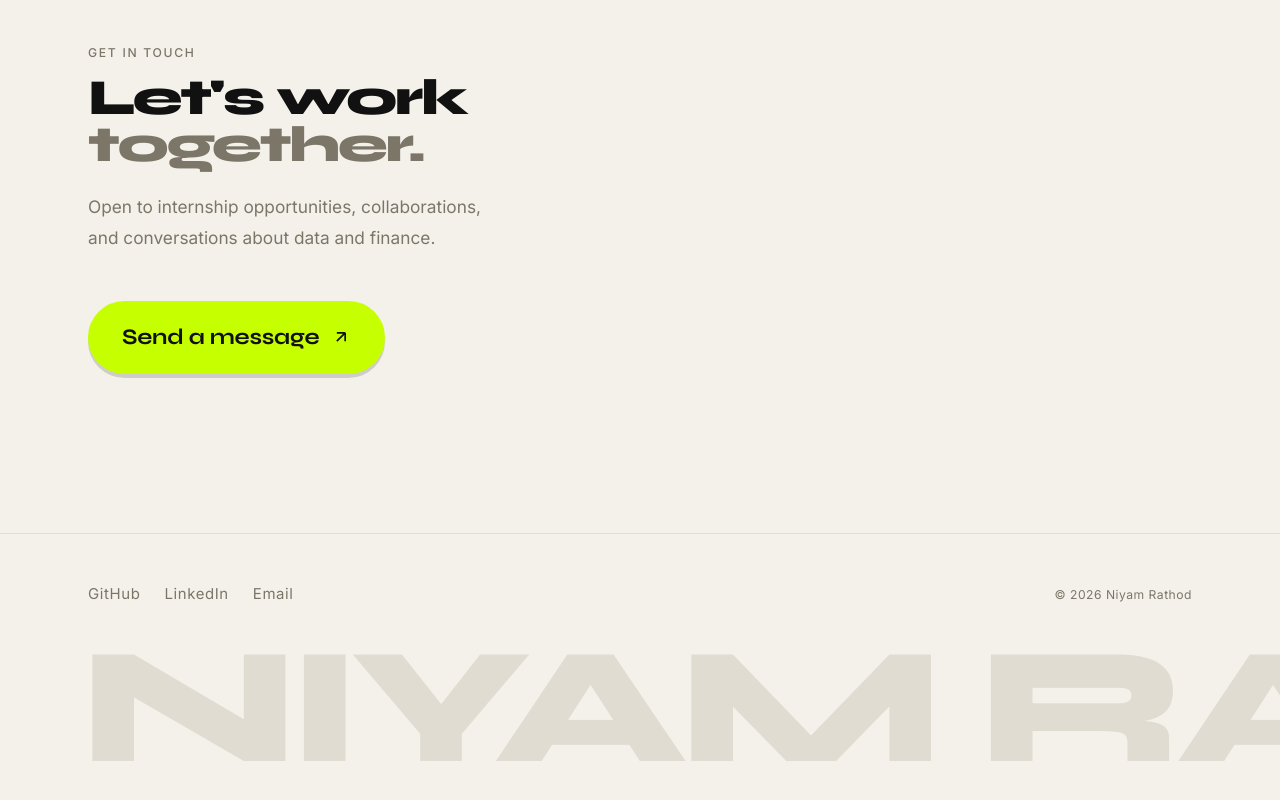
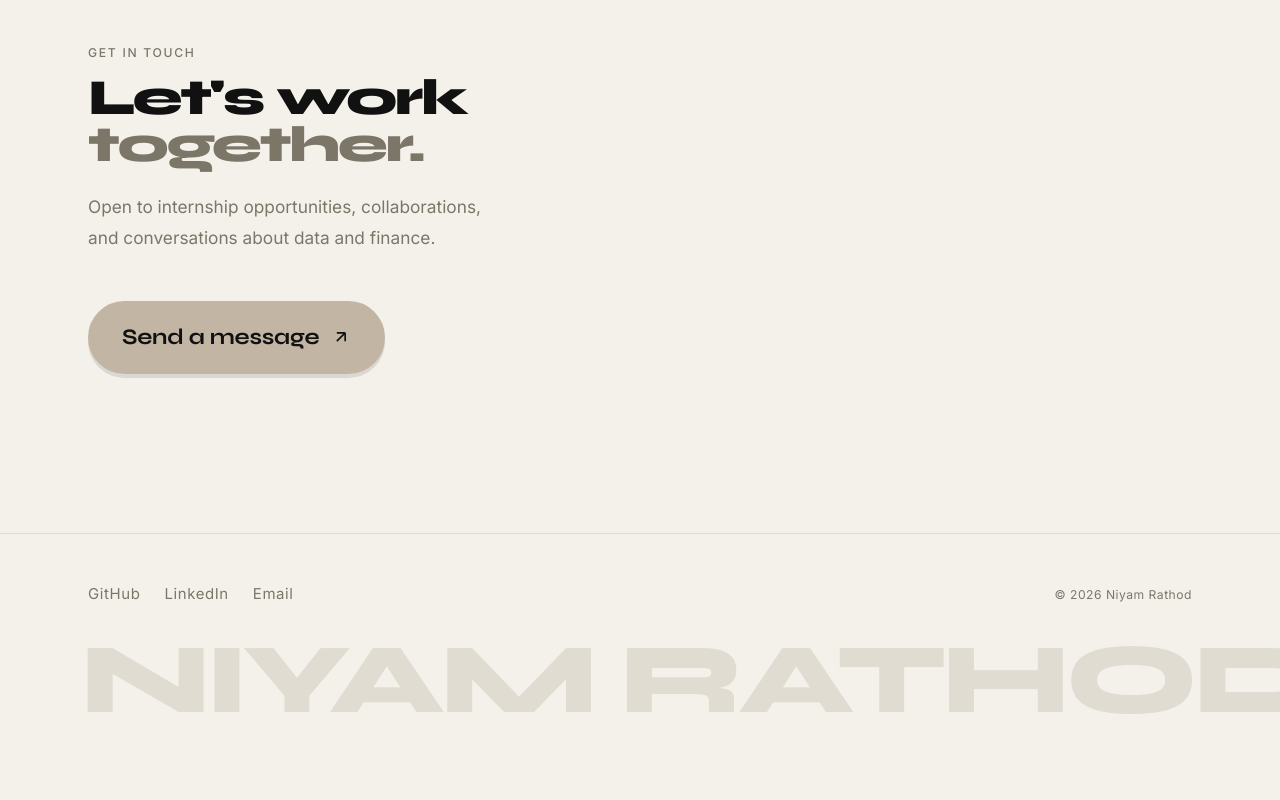
Before and after one commit to niyamrathod/niyamrathod.github.io, a plain HTML site: page index.html in a window 1280 px wide. Shown: the part 2907-3707 px from the top of the page. After the commit the page ends 3652 px from the top, so only its background shows below. Drawn offline with nearby package versions, Linux system fonts and the light colour scheme.

Commit message:
softer button colour, fix footer wordmark cutoff

```diff
--- a/css/style.css
+++ b/css/style.css
@@ -513,26 +513,23 @@ ul { list-style: none; }
   font-weight: 700;
   letter-spacing: -0.01em;
   color: var(--color-text);
-  background: var(--color-accent);
+  background: #C2B5A3;   /* warm stone — muted, matches parchment vibe */
   padding: var(--sp-4) var(--sp-8);
-  border: 2px solid var(--color-accent);
+  border: 2px solid #C2B5A3;
   border-radius: 100px;
   will-change: transform;
-  /* Press effect */
-  box-shadow: 0 4px 0 rgba(0,0,0,0.15);
+  box-shadow: 0 4px 0 rgba(0,0,0,0.1);
   transition:
-    transform  0.14s ease,
-    box-shadow 0.14s ease,
-    background var(--dur-fast),
-    color      var(--dur-fast),
+    transform    0.14s ease,
+    box-shadow   0.14s ease,
+    background   var(--dur-fast),
     border-color var(--dur-fast);
 }
 .contact__cta:hover {
   transform: translateY(3px);
   box-shadow: none;
-  background: var(--color-faint);
-  color: var(--color-text);
-  border-color: var(--color-border);
+  background: #B5A898;
+  border-color: #B5A898;
 }
 .contact__cta svg {
   flex-shrink: 0;
@@ -572,7 +569,7 @@ ul { list-style: none; }
 }
 .footer__wordmark {
   font-family: var(--font-display);
-  font-size: clamp(4rem, 13vw, 13.5rem);
+  font-size: clamp(2.5rem, 7.8vw, 8rem);
   font-weight: 800;
   letter-spacing: -0.045em;
   line-height: 0.82;
```
